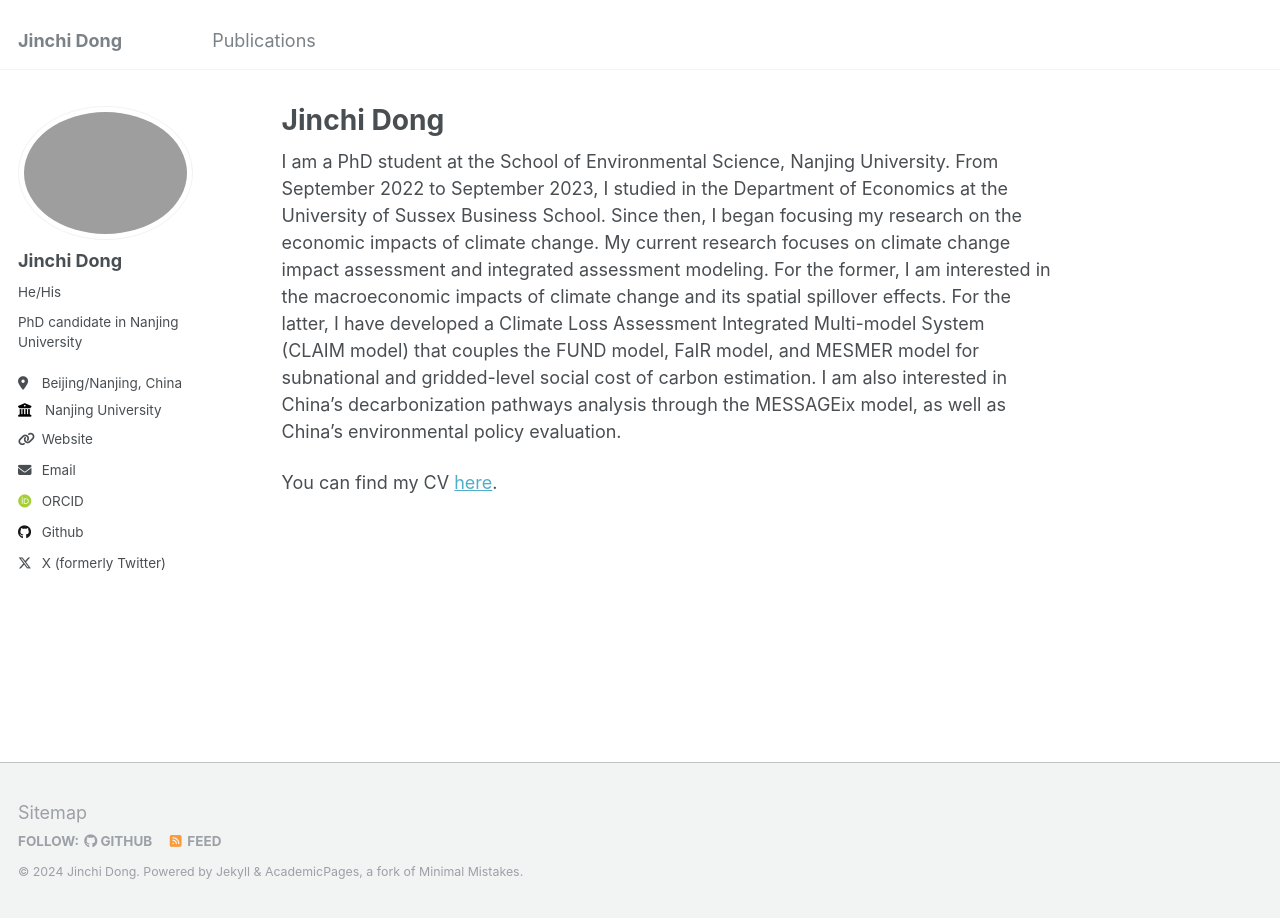
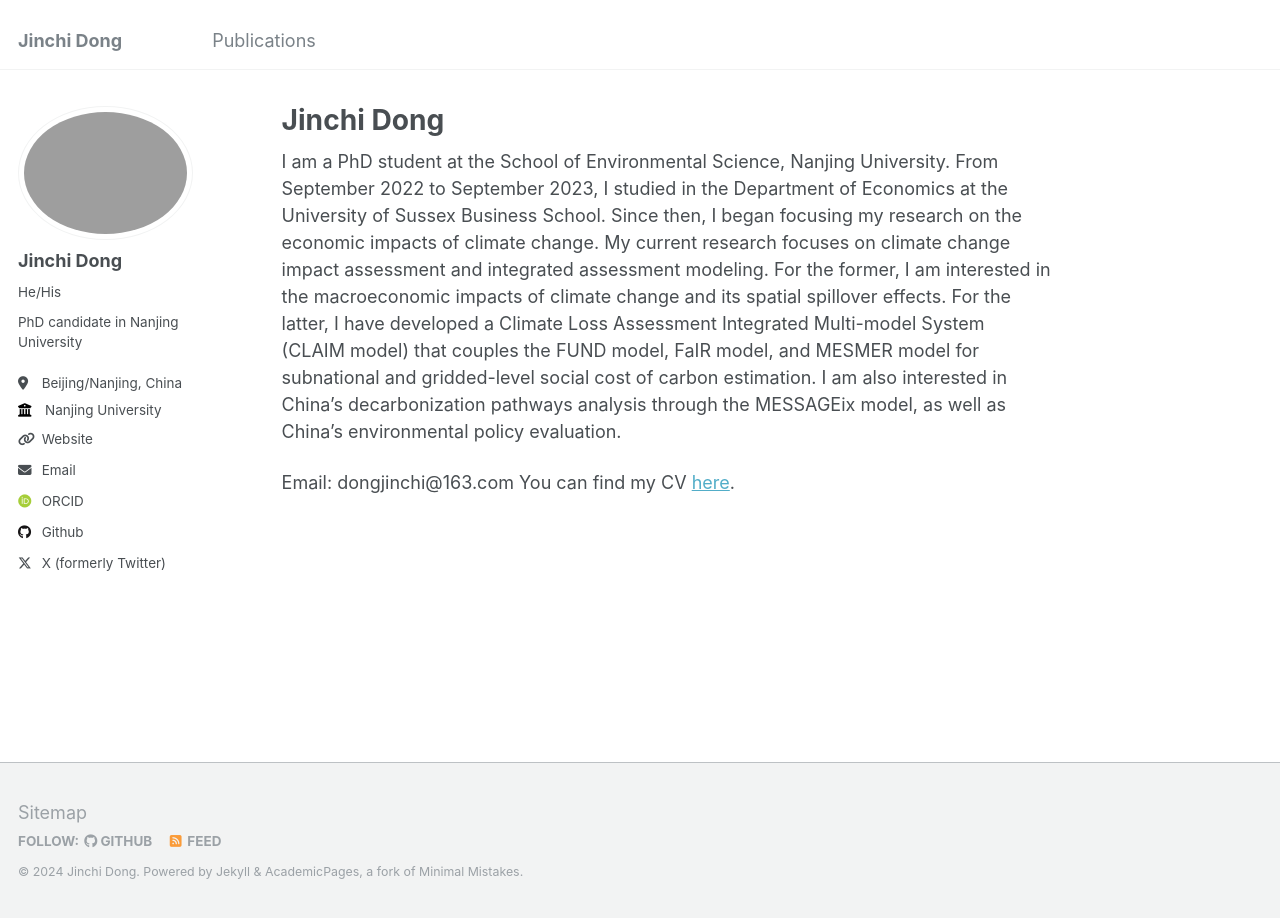
Before and after one commit to dongjinchi/dongjinchi, a Jekyll site: the page built from _pages/about.md, in a window 1280 px wide. Built offline with Jekyll 4.4.1, drawn with Linux system fonts in a browser that asks for light colours; some web fonts are replaced.

Commit message:
Update about.md

```diff
--- a/_pages/about.md
+++ b/_pages/about.md
@@ -8,4 +8,5 @@ redirect_from:
 ---
 I am a PhD student at the School of Environmental Science, Nanjing University. From September 2022 to September 2023, I studied in the Department of Economics at the University of Sussex Business School. Since then, I began focusing my research on the economic impacts of climate change. My current research focuses on climate change impact assessment and integrated assessment modeling. For the former, I am interested in the macroeconomic impacts of climate change and its spatial spillover effects. For the latter, I have developed a Climate Loss Assessment Integrated Multi-model System (CLAIM model) that couples the FUND model, FaIR model, and MESMER model for subnational and gridded-level social cost of carbon estimation. I am also interested in China's decarbonization pathways analysis through the MESSAGEix model, as well as China's environmental policy evaluation.
 
+Email: dongjinchi@163.com
 You can find my CV [here](../assets/CV-Jinchi_Dong.pdf).
```
